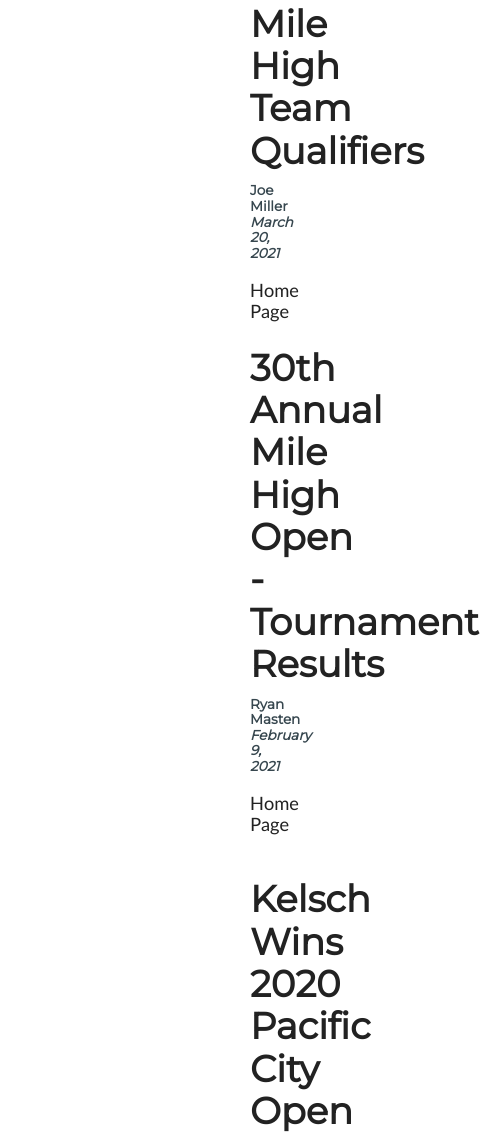
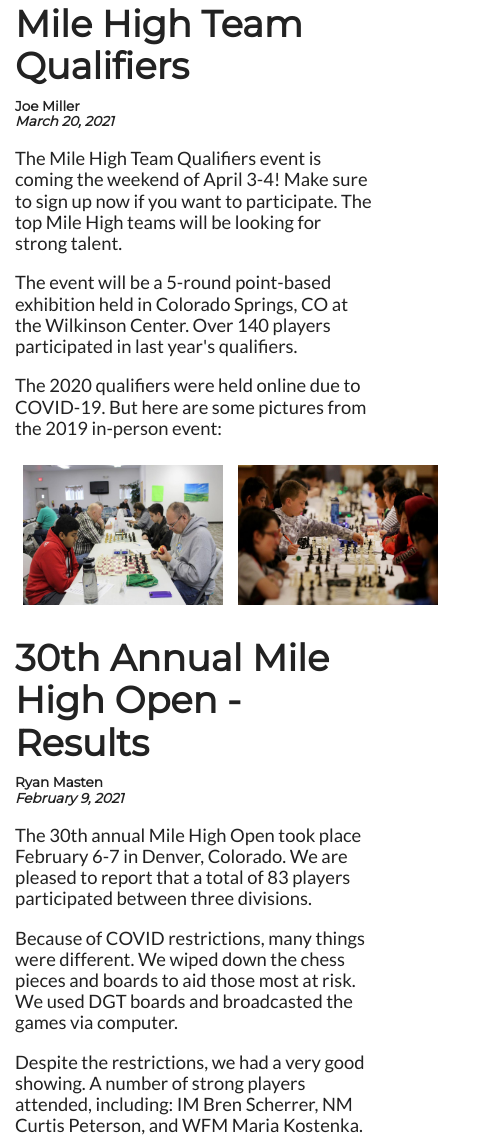
Before and after one commit to jrperlic/perlic-wdd-130, a plain HTML site: page index.html in a window 390 px wide. Shown: the part 276-1416 px from the top of the page, 500 px wide, since content can reach past the window. Drawn offline with Linux system fonts and the light colour scheme.

Commit message:
working on home page - 3/12

```diff
--- a/css/main.css
+++ b/css/main.css
@@ -94,53 +94,13 @@ header nav ul li {
 main {
     flex: 1;
     font-size: var(--font-size);
+    font-family: var(--main-font);
     padding-top: var(--spacing);
     padding-bottom: var(--spacing);
     padding-left: 250px;
     padding-right: 250px;
     color: var(--font-color);
     background-color: var(--background-color);
-}
-
-h1 {
-    font-family: var(--alt-font);
-    margin-bottom: 7.5px;
-}
-
-h2.author {
-    margin-bottom: 0;
-    font-family: var(--alt-font);
-    font-size: 0.85rem;
-    font-weight: bold;
-    color: var(--alt-font-color);
-}
-
-h3.date {
-    margin-top: 0;
-    margin-bottom: 0;
-    font-family: var(--alt-font);
-    font-size: 0.85rem;
-    font-style: italic;
-    color: var(--alt-font-color);
-}
-
-p {
-    font-family: var(--main-font);
-}
-
-.board {
-    display: block;
-    margin-left: auto;
-    margin-right: auto;
-    width: 50%;
-    max-width: 400px;
-    max-height: auto;
-}
-
-.analysis {
-    text-align: center;
-    font-size: 0.75rem;
-    font-style: italic;
 }
 
 footer {
@@ -319,3 +279,14 @@ body.dark-mode footer #dark-mode #tgl-wrapper .tgl + .tgl-btn {
 body.dark-mode footer #dark-mode #tgl-wrapper .tgl + .tgl-btn:after {
     background-color: var(--dark-border-color);
 }
+
+/*=====================*\
+  RESPONSIVE WEB DESIGN
+\*=====================*/
+
+@media (max-width: 768px) {
+    main {
+        padding-left: var(--spacing);
+        padding-right: var(--spacing);
+    }
+}
--- a/index.html
+++ b/index.html
@@ -8,6 +8,80 @@
     <link href="https://fonts.googleapis.com/css2?family=Lato&family=Montserrat&display=swap" rel="stylesheet">
     <link rel="stylesheet" href="css/normalize.css">
     <link rel="stylesheet" href="css/main.css">
+    <style>
+        h1 {
+            font-family: var(--alt-font);
+            margin-bottom: 7.5px;
+        }
+
+        h2.author {
+            margin-bottom: 0;
+            font-family: var(--alt-font);
+            font-size: 0.85rem;
+            font-weight: bold;
+        }
+
+        h3.date {
+            margin-top: 0;
+            margin-bottom: 0;
+            font-family: var(--alt-font);
+            font-size: 0.85rem;
+            font-style: italic;
+        }
+
+        .image-grid {
+            display: grid;
+            grid-template-rows: auto;
+            grid-template-columns: 1fr 1fr;
+        }
+
+        #tournament1 {
+            grid-row: 1;
+            grid-column: 1;
+            margin: 7.5px;
+            width: 400px;
+            height: 280px;
+        }
+
+        #tournament2 {
+            grid-row: 1;
+            grid-column: 2;
+            margin: 7.5px;
+            width: 400px;
+            height: 280px;
+        }
+
+        .board {
+            display: block;
+            margin-left: auto;
+            margin-right: auto;
+            max-width: 400px;
+            max-height: auto;
+        }
+
+        .analysis {
+            text-align: center;
+            font-size: 0.75rem;
+            font-style: italic;
+        }
+
+        @media (max-width: 768px) {
+            #tournament1 {
+                width: 200px;
+                height: 140px;
+            }
+
+            #tournament2 {
+                width: 200px;
+                height: 140px;
+            }
+
+            .board {
+                max-width: 300px;
+                max-height: 300px;
+            }
+        }
+    </style>
     <script src="js/dark-mode.js"></script>
 </head>
 <body>
@@ -56,10 +130,20 @@
             March 20, 2021
         </h3>
         <p>
-            Home Page
+            The Mile High Team Qualifiers event is coming the weekend of April 3-4! Make sure to sign up now if you want to participate. The top Mile High teams will be looking for strong talent.
         </p>
+        <p>
+            The event will be a 5-round point-based exhibition held in Colorado Springs, CO at the Wilkinson Center. Over 140 players participated in last year's qualifiers.
+        </p>
+        <p>
+            The 2020 qualifiers were held online due to COVID-19. But here are some pictures from the 2019 in-person event:
+        </p>
+        <div class="image-grid">
+            <img src="assets/home/tournament1.jpg" id="tournament1">
+            <img src="assets/home/tournament2.jpg" id="tournament2">
+        </div>
         <h1>
-            30th Annual Mile High Open - Tournament Results
+            30th Annual Mile High Open - Results
         </h1>
         <h2 class="author">
             Ryan Masten
@@ -68,9 +152,24 @@
             February 9, 2021
         </h3>
         <p>
-            Home Page
+            The 30th annual Mile High Open took place February 6-7 in Denver, Colorado. We are pleased to report that a total of 83 players participated between three divisions.
+        </p>
+        <p>
+            Because of COVID restrictions, many things were different. We wiped down the chess pieces and boards to aid those most at risk. We used DGT boards and broadcasted the games via computer.
+        </p>
+        <p>
+            Despite the restrictions, we had a very good showing. A number of strong players attended, including: IM Bren Scherrer, NM Curtis Peterson, and WFM Maria Kostenka.
+        </p>
+        <p>
+            Logan Merritt, a Class A player from Wyoming, won the $50 prize for the Best Game of the event. After 33 moves, this was the position with Logan's opponent to play:
         </p>
         <img src="assets/home/chess1.jpg" class="board" alt="chess1.jpg">
+        <p class="analysis">
+            Logan's opponent played 34.Rc6. Can you see Logan's response?
+        </p>
+        <p>
+            Thank you to all who participated!
+        </p>
         <h1>
             Kelsch Wins 2020 Pacific City Open
         </h1>
```
Also changed, not shown: assets/home/tournament1.jpg (added), assets/home/tournament2.jpg (added).
